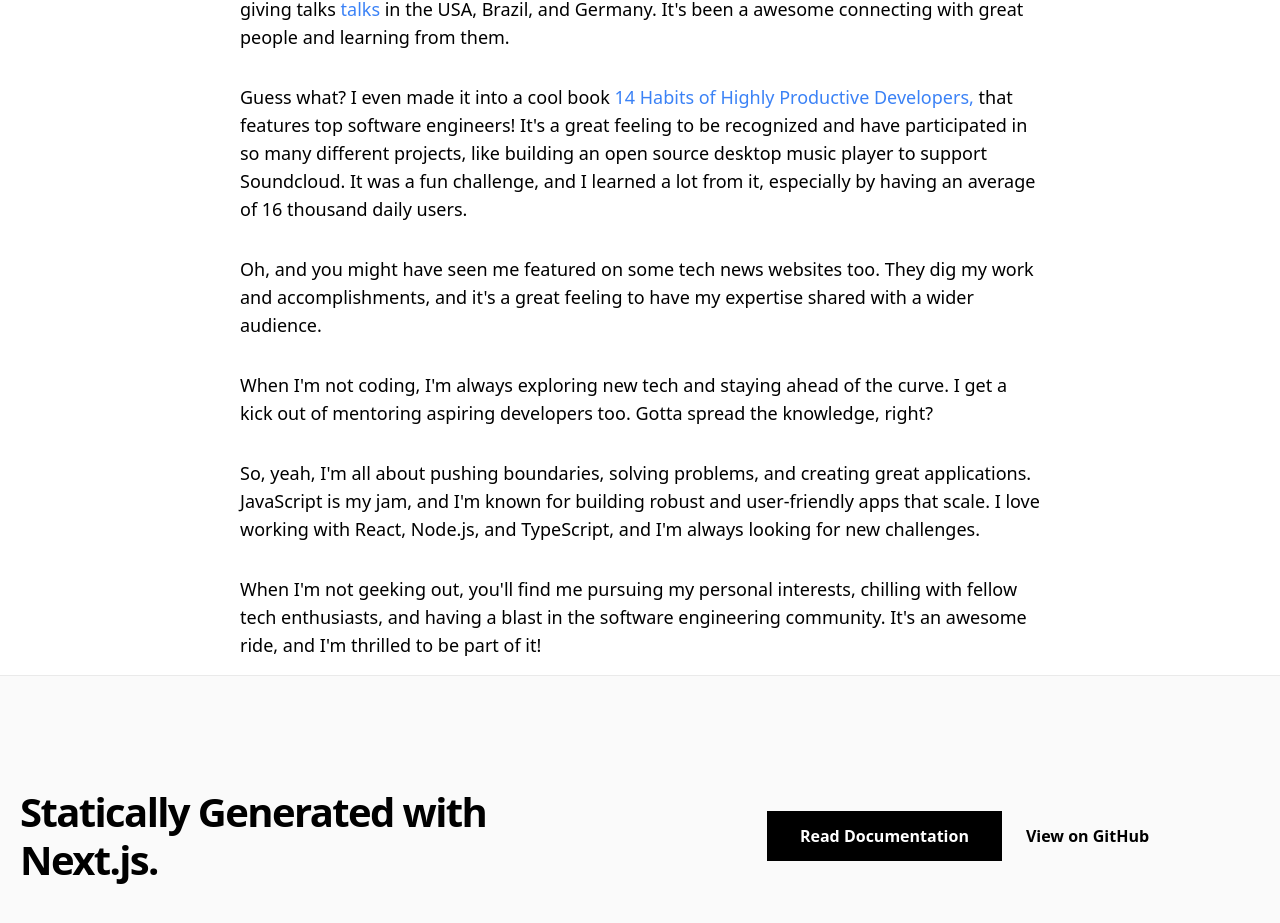
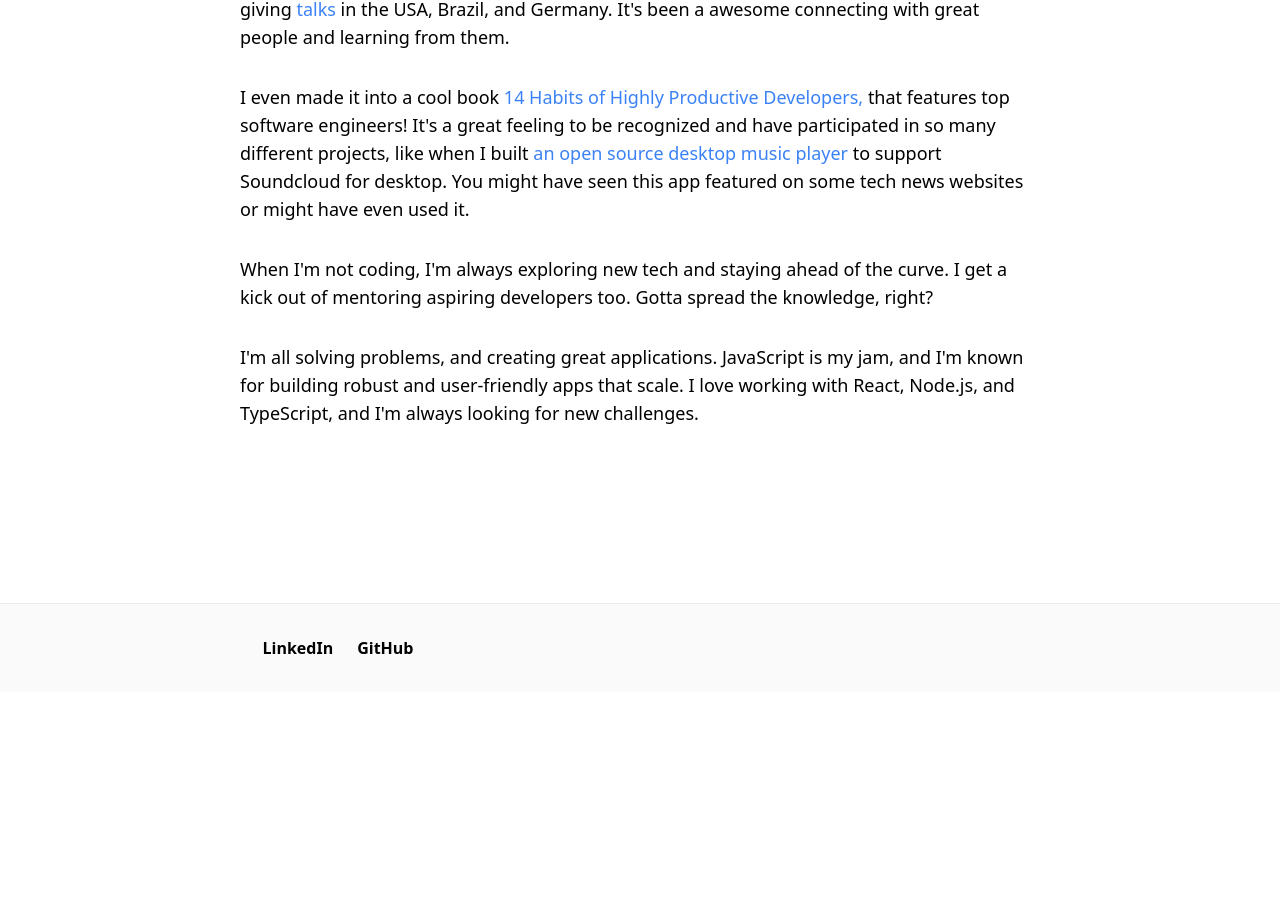
Before and after one commit to weblancaster/next-blog-contentful, a Next.js app: page /about in a window 1280 px wide. Shown: the part 329-1252 px from the top of the page. After the commit the page ends 1021 px from the top, so only its background shows below. Built offline with nearby package versions, Linux system fonts and the light colour scheme.

Commit message:
add analitycs and improve about me

```diff
--- a/components/footer.js
+++ b/components/footer.js
@@ -1,30 +1,25 @@
-import Container from './container'
-import { EXAMPLE_PATH } from '../lib/constants'
+import Container from "./container";
+import { EXAMPLE_PATH } from "../lib/constants";
 
 export default function Footer() {
   return (
-    <footer className="bg-accent-1 border-t border-accent-2">
+    <footer className="bg-accent-1 border-t border-accent-2 py-8">
       <Container>
-        <div className="py-28 flex flex-col lg:flex-row items-center">
-          <h3 className="text-4xl lg:text-5xl font-bold tracking-tighter leading-tight text-center lg:text-left mb-10 lg:mb-0 lg:pr-4 lg:w-1/2">
-            Statically Generated with Next.js.
-          </h3>
         <div className="flex flex-col lg:flex-row justify-center items-center lg:pl-4 lg:w-1/2">
           <a
-              href="https://nextjs.org/docs/basic-features/pages"
-              className="mx-3 bg-black hover:bg-white hover:text-black border border-black text-white font-bold py-3 px-12 lg:px-8 duration-200 transition-colors mb-6 lg:mb-0"
+            href="https://www.linkedin.com/in/michaellancaster1/en"
+            className="mx-3 font-bold hover:underline"
           >
-              Read Documentation
+            LinkedIn
           </a>
           <a
-              href={`https://github.com/vercel/next.js/tree/canary/examples/${EXAMPLE_PATH}`}
+            href="https://github.com/weblancaster"
             className="mx-3 font-bold hover:underline"
           >
-              View on GitHub
+            GitHub
           </a>
-          </div>
         </div>
       </Container>
     </footer>
-  )
+  );
 }
--- a/components/layout.js
+++ b/components/layout.js
@@ -1,3 +1,4 @@
+import { Analytics } from "@vercel/analytics/react";
 import Footer from "../components/footer";
 import Meta from "../components/meta";
 import Header from "./header";
@@ -11,6 +12,7 @@ export default function Layout({ children }) {
         <main>{children}</main>
       </div>
       <Footer />
+      <Analytics />
     </>
   );
 }
--- a/package.json
+++ b/package.json
@@ -15,7 +15,7 @@
     "date-fns": "2.28.0",
     "github-slugger": "2.0.0",
     "marked": "5.1.0",
-    "next": "latest",
+    "next": "13.4.9",
     "react": "18.2.0",
     "react-dom": "18.2.0"
   },
--- a/pages/about.js
+++ b/pages/about.js
@@ -22,7 +22,7 @@ export default function AboutMe() {
 
             <p className="my-4 text-lg">
               I love sharing my knowledge and ideas with the tech community. You
-              might have caught me giving talks{" "}
+              might have caught me giving{" "}
               <a
                 href="https://speakerdeck.com/weblancaster"
                 target="_blank"
@@ -35,7 +35,7 @@ export default function AboutMe() {
             </p>
 
             <p className="my-4 text-lg">
-              Guess what? I even made it into a cool book{" "}
+              I even made it into a cool book{" "}
               <a
                 href="https://www.amazon.com/14-Habits-Highly-Productive-Developers-ebook/dp/B08BF74RRG"
                 target="_blank"
@@ -45,15 +45,16 @@ export default function AboutMe() {
               </a>{" "}
               that features top software engineers! It's a great feeling to be
               recognized and have participated in so many different projects,
-              like building an open source desktop music player to support
-              Soundcloud. It was a fun challenge, and I learned a lot from it,
-              especially by having an average of 16 thousand daily users.
-            </p>
-
-            <p className="my-4 text-lg">
-              Oh, and you might have seen me featured on some tech news websites
-              too. They dig my work and accomplishments, and it's a great
-              feeling to have my expertise shared with a wider audience.
+              like when I built{" "}
+              <a
+                href="https://github.com/Soundnode/soundnode-app"
+                target="_blank"
+                className="text-blue-500 hover:underline"
+              >
+                an open source desktop music player
+              </a>{" "}
+              to support Soundcloud for desktop. You might have seen this app
+              featured on some tech news websites or might have even used it.
             </p>
 
             <p className="my-4 text-lg">
@@ -63,18 +64,10 @@ export default function AboutMe() {
             </p>
 
             <p className="my-4 text-lg">
-              So, yeah, I'm all about pushing boundaries, solving problems, and
-              creating great applications. JavaScript is my jam, and I'm known
-              for building robust and user-friendly apps that scale. I love
-              working with React, Node.js, and TypeScript, and I'm always
-              looking for new challenges.
-            </p>
-
-            <p className="my-4 text-lg">
-              When I'm not geeking out, you'll find me pursuing my personal
-              interests, chilling with fellow tech enthusiasts, and having a
-              blast in the software engineering community. It's an awesome ride,
-              and I'm thrilled to be part of it!
+              I'm all solving problems, and creating great applications.
+              JavaScript is my jam, and I'm known for building robust and
+              user-friendly apps that scale. I love working with React, Node.js,
+              and TypeScript, and I'm always looking for new challenges.
             </p>
           </div>
         </Container>
```
Also changed, not shown: 1 other file (tests, documents, lock files or other folders). Lines whose indentation alone changed are shown as unchanged.
